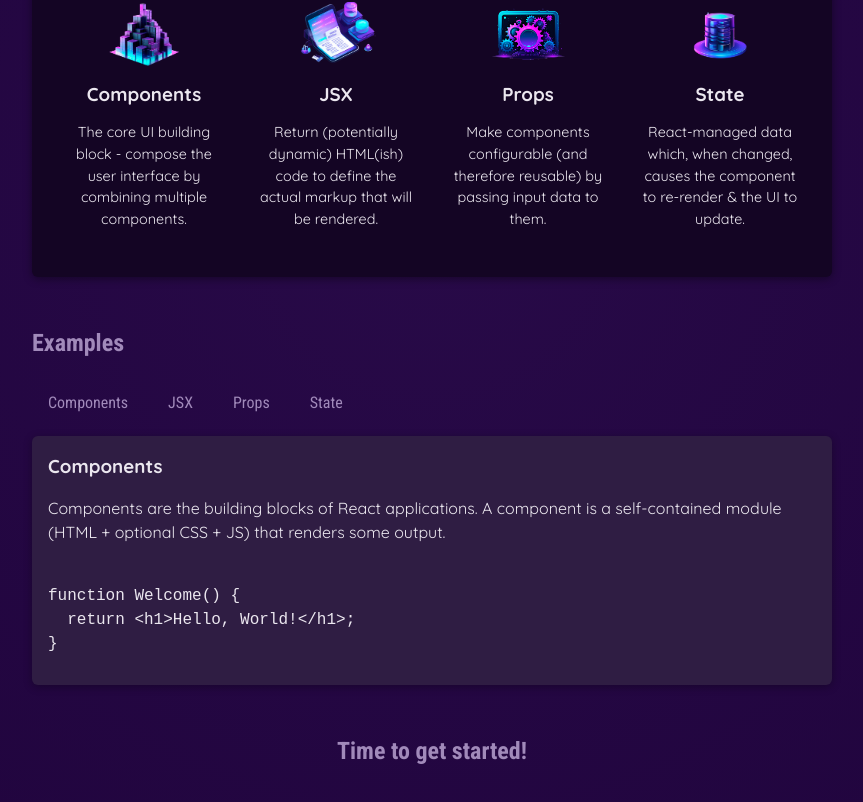
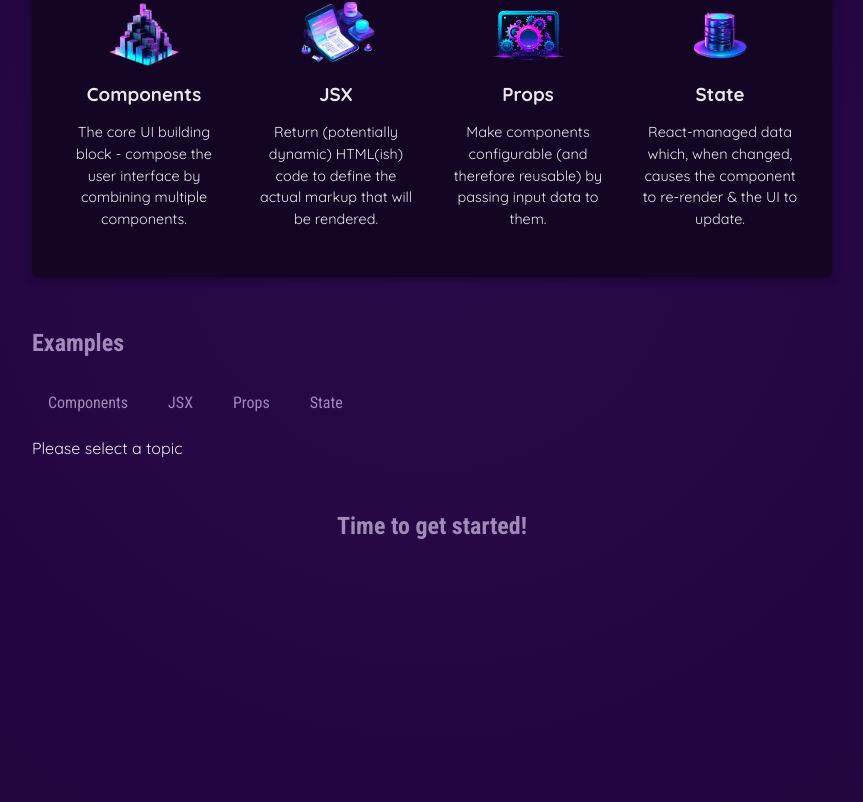
Before and after one commit to Dmytro-Lukashenko/react-small-app, a React (Vite) app: page / in a window 1280 px wide. Shown: the part 422-1224 px from the top of the page, without its empty margins (208-1071 px from the left). Built offline with nearby package versions, Linux system fonts and the light colour scheme.

Commit message:
Rendering content conditionally

```diff
--- a/src/App.jsx
+++ b/src/App.jsx
@@ -6,10 +6,21 @@
 import { EXAMPLES } from './data.js'
 
 function App() {
-  const [selectedTopic, setSelectedTopic] = useState('components')
+  const [selectedTopic, setSelectedTopic] = useState(null)
   function handleClick(selectedButton) {
     setSelectedTopic(selectedButton);
   }
+
+  let tabContent = !selectedTopic ? <p>Please select a topic</p> :
+    <div id="tab-content">
+      <h3>{EXAMPLES[selectedTopic].title}</h3>
+      <p>{EXAMPLES[selectedTopic].description}</p>
+      <pre>
+        <code>
+          {EXAMPLES[selectedTopic].code}
+        </code>
+      </pre>
+    </div>
 
   return (
     <div>
@@ -32,15 +43,7 @@
             <TabButton onClick={() => handleClick('props')}>Props</TabButton>
             <TabButton onClick={() => handleClick('state')}>State</TabButton>
           </menu>
-          <div id="tab-content">
-            <h3>{EXAMPLES[selectedTopic].title}</h3>
-            <p>{EXAMPLES[selectedTopic].description}</p>
-            <pre>
-              <code>
-                {EXAMPLES[selectedTopic].code}
-              </code>
-            </pre>
-          </div>
+          {tabContent}
         </section>
         <h2>Time to get started!</h2>
       </main>
```
